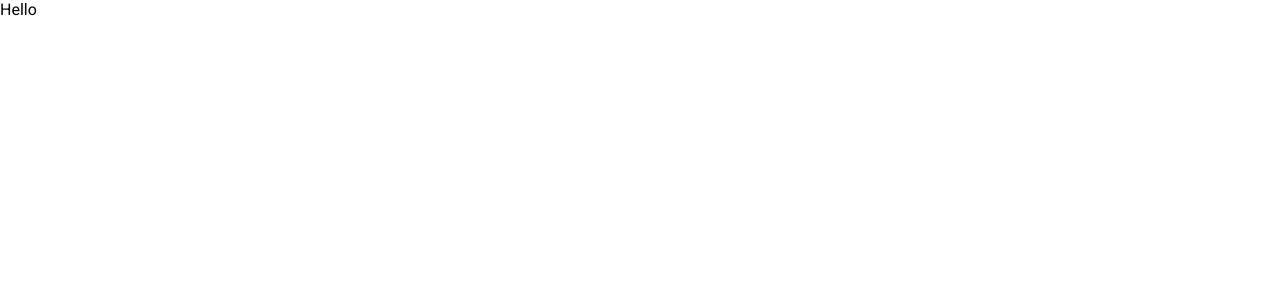
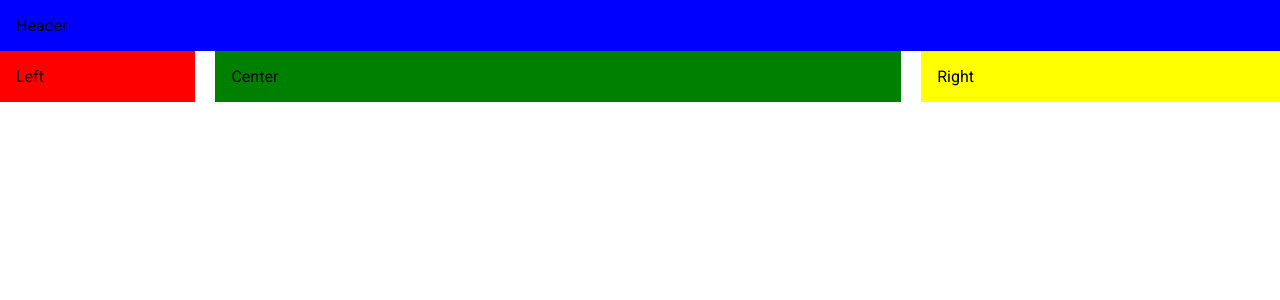
Before and after one commit to AlexForw/social-network-mui-react, a React (Create React App) app: page / in a window 1280 px wide. Shown: the top 300 px of the page. Built offline with nearby package versions, Linux system fonts and the light colour scheme.

Commit message:
feat: add layout

```diff
--- a/src/App.js
+++ b/src/App.js
@@ -1,13 +1,21 @@
 import './App.css'
-import { Button, styled, Typography } from '@mui/material'
-import { Settings } from '@mui/icons-material'
-import { fontSize } from '@mui/system';
+import Header from './components/Header/Header';
+import Leftbar from './components/Leftbar/Leftbar';
+import Main from './components/Main/Main';
+import Rightbar from './components/Rightbar/Rightbar';
+import { Stack } from '@mui/material';
 
 function App() {
 
   return (
     <div className="App">
-      Hello
+
+      <Header />
+      <Stack direction="row" gap="20px" justifyContent="space-between">
+        <Leftbar />
+        <Main />
+        <Rightbar />
+      </Stack>
     </div>
   );
 }
--- /dev/null
+++ b/src/components/Header/Header.jsx
@@ -0,0 +1,12 @@
+import { Box } from '@mui/material';
+import React from 'react';
+
+const Header = () => {
+    return (
+        <Box backgroundColor="blue" p={2}>
+          Header
+        </Box>
+    );
+};
+
+export default Header;
--- /dev/null
+++ b/src/components/Leftbar/Leftbar.jsx
@@ -0,0 +1,12 @@
+import { Box } from '@mui/material';
+import React from 'react';
+
+const Leftbar = () => {
+    return (
+        <Box backgroundColor="red" flex={1} p={2} sx={{display:{xs:'none', md:'block'}}}>
+            Left
+        </Box>
+    );
+};
+
+export default Leftbar;
--- /dev/null
+++ b/src/components/Main/Main.jsx
@@ -0,0 +1,12 @@
+import { Box } from '@mui/material';
+import React from 'react';
+
+const Main = () => {
+    return (
+        <Box backgroundColor="green" flex={4} p={2}>
+                Center
+        </Box>
+    );
+};
+
+export default Main;
--- /dev/null
+++ b/src/components/Rightbar/Rightbar.jsx
@@ -0,0 +1,12 @@
+import { Box } from '@mui/material';
+import React from 'react';
+
+const Rightbar = () => {
+    return (
+        <Box backgroundColor="yellow" flex={2} p={2} sx={{display:{xs:'none',sm:'block'}}}>
+            Right
+        </Box>
+    );
+};
+
+export default Rightbar;
--- a/src/index.js
+++ b/src/index.js
@@ -1,8 +1,13 @@
 import React from 'react';
 import ReactDOM from 'react-dom/client';
 import App from './App';
+import { ThemeProvider } from '@mui/material';
+import {theme} from './theme'
+
 
 const root = ReactDOM.createRoot(document.getElementById('root'));
 root.render(
-    <App />
+    <ThemeProvider theme={theme}>
+        <App />
+    </ThemeProvider>
 );
--- /dev/null
+++ b/src/theme.js
@@ -0,0 +1,13 @@
+import { createTheme } from "@mui/material";
+
+export const theme = createTheme({
+    breakpoints: {
+      values: {
+        xs: 0,
+        sm: 480,
+        md: 768,
+        lg: 1280,
+        xl: 1536,
+      },
+    },
+  });
```
